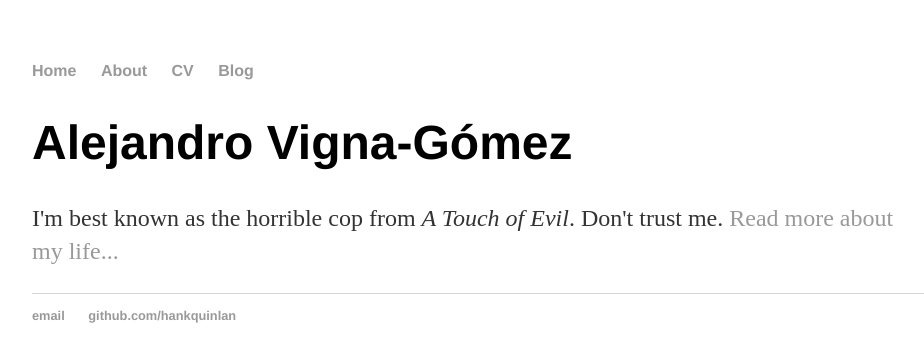
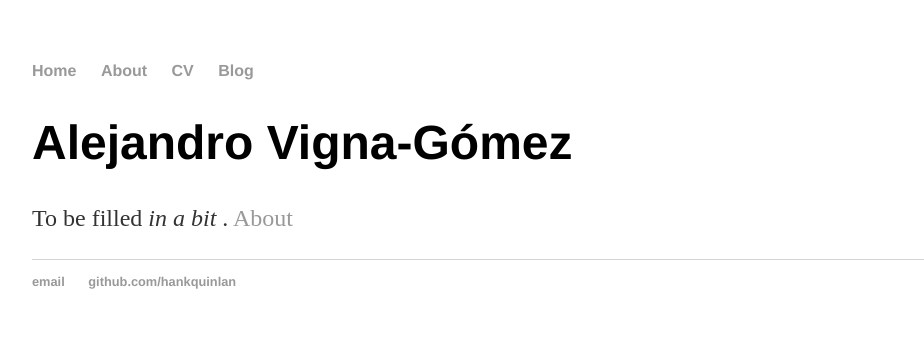
Before and after one commit to avigna/avigna.github.io, a Jekyll site: the page built from index.html, in a window 1280 px wide. Shown: the top 362 px of the page, without its empty margins (160-1084 px from the left). Built offline with Jekyll 4.4.1, drawn with Linux system fonts in a browser that asks for light colours.

Commit message:
Update index.html

```diff
--- a/index.html
+++ b/index.html
@@ -1,9 +1,9 @@
 ---
 layout: default
-title: Alejandro Vigna
+title: Alejandro Vigna-Gómez
 ---
 
 		<div class="blurb">
 			<h1>Alejandro Vigna-Gómez</h1>
-			<p>I'm best known as the horrible cop from <em>A Touch of Evil</em>. Don't trust me. <a href="/about">Read more about my life...</a></p>
+			<p>To be filled <em> in a bit </em>. <a href="/about">About</a></p>
 		</div>
```
